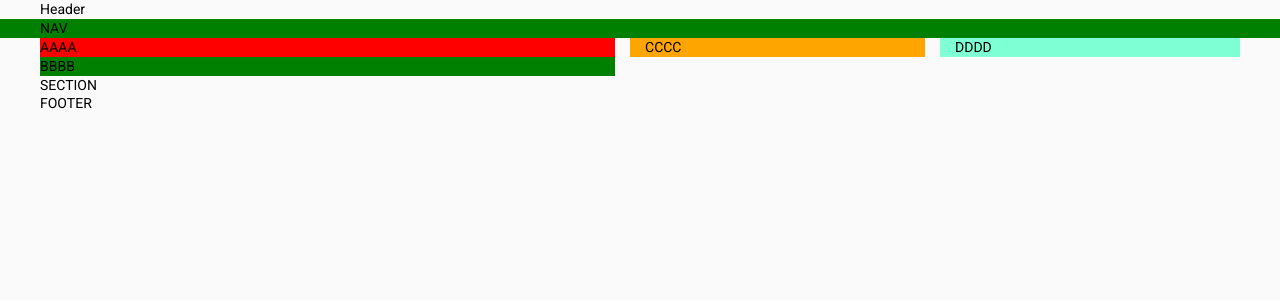
After one commit to hoatq-fptaptech/T2311E_HTML, a PHP site: page /layout.html in a window 1280 px wide. The commit adds this page. Shown: the top 300 px of the page. Run offline with PHP 8.4, Linux system fonts and the light colour scheme.

Commit message:
demo layout

```diff
--- /dev/null
+++ b/css/layout.css
@@ -0,0 +1,75 @@
+*{
+    margin: 0;
+    padding:0;
+    box-sizing: border-box;
+}
+body{
+    background-color: #fafafa;
+    font-size: 14px;
+    font-family: 'Roboto', sans-serif;
+    font-weight: 400;
+    line-height: 1.35;
+}
+img{
+    max-width: 100%;
+}
+a{
+    text-decoration: none;
+    color: #4040f2;
+    transition: all 300ms;
+}
+a:hover{
+    color: #6f6fda;
+}
+p{
+    margin-bottom: 10px;
+}
+
+/* layout */
+.section{
+    float:left;
+    width: 100%;
+}
+.container{
+    float: none;
+    width: 1200px;
+    margin: 0 auto;
+}
+
+.nav{
+    background-color: green;
+}
+
+/* demo chia box model */
+.box-left{
+    float:left;
+    width: 75%;
+    padding-right: 15px;
+}
+.box-right{
+    float:right;
+    width: 25%;
+    padding-left: 15px;
+    background-color: aquamarine;
+}
+.box-left .box-left-1{
+    float:left;
+    width: 66.67%;
+    padding-right: 15px;
+}
+.box-left .box-left-2{
+    float:right;
+    width: 33.33%;
+    padding-left: 15px;
+    background-color: orange;
+}
+.box-left .left-1-top{
+    float: left;
+    width: 100%;
+    background-color: red;
+}
+.box-left .left-1-bottom{
+    float: left;
+    width: 100%;
+    background-color: green;
+}
--- a/css/priority.css
+++ b/css/priority.css
@@ -20,7 +20,7 @@ body .box .grah{
     color: pink;
 }
 p{
-    color: black !important;
+    color: black;
 }
 p{
     color: green;
--- /dev/null
+++ b/layout.html
@@ -0,0 +1,48 @@
+<!DOCTYPE html>
+<html lang="en">
+<head>
+    <meta charset="UTF-8">
+    <meta name="viewport" content="width=device-width, initial-scale=1.0">
+    <title>Layout</title>
+    <!-- Font google -->
+    <link rel="preconnect" href="https://fonts.googleapis.com">
+    <link rel="preconnect" href="https://fonts.gstatic.com" crossorigin>
+    <link href="https://fonts.googleapis.com/css2?family=Roboto:ital,wght@0,100;0,300;0,400;0,500;0,700;0,900;1,100;1,300;1,400;1,500;1,700;1,900&display=swap" rel="stylesheet">
+    <!-- end -->
+    <link rel="stylesheet" href="css/layout.css"/>
+</head>
+<body>
+    <header class="section header">
+        <div class="container">
+            Header
+        </div>
+    </header>
+    <nav class="section nav">
+        <div class="container">
+            NAV
+        </div>
+    </nav>
+    <main class="section main">
+        <div class="container">
+            <div class="box-left">
+                <div class="box-left-1">
+                    <div class="left-1-top">AAAA</div>
+                    <div class="left-1-bottom">BBBB</div>
+                </div>
+                <div class="box-left-2">CCCC</div>
+            </div>
+            <div class="box-right">DDDD</div>
+        </div>
+    </main>
+    <section class="section">
+        <div class="container">
+            SECTION
+        </div>
+    </section>
+    <footer class="section footer">
+        <div class="container">
+            FOOTER
+        </div>
+    </footer>
+</body>
+</html>
```
